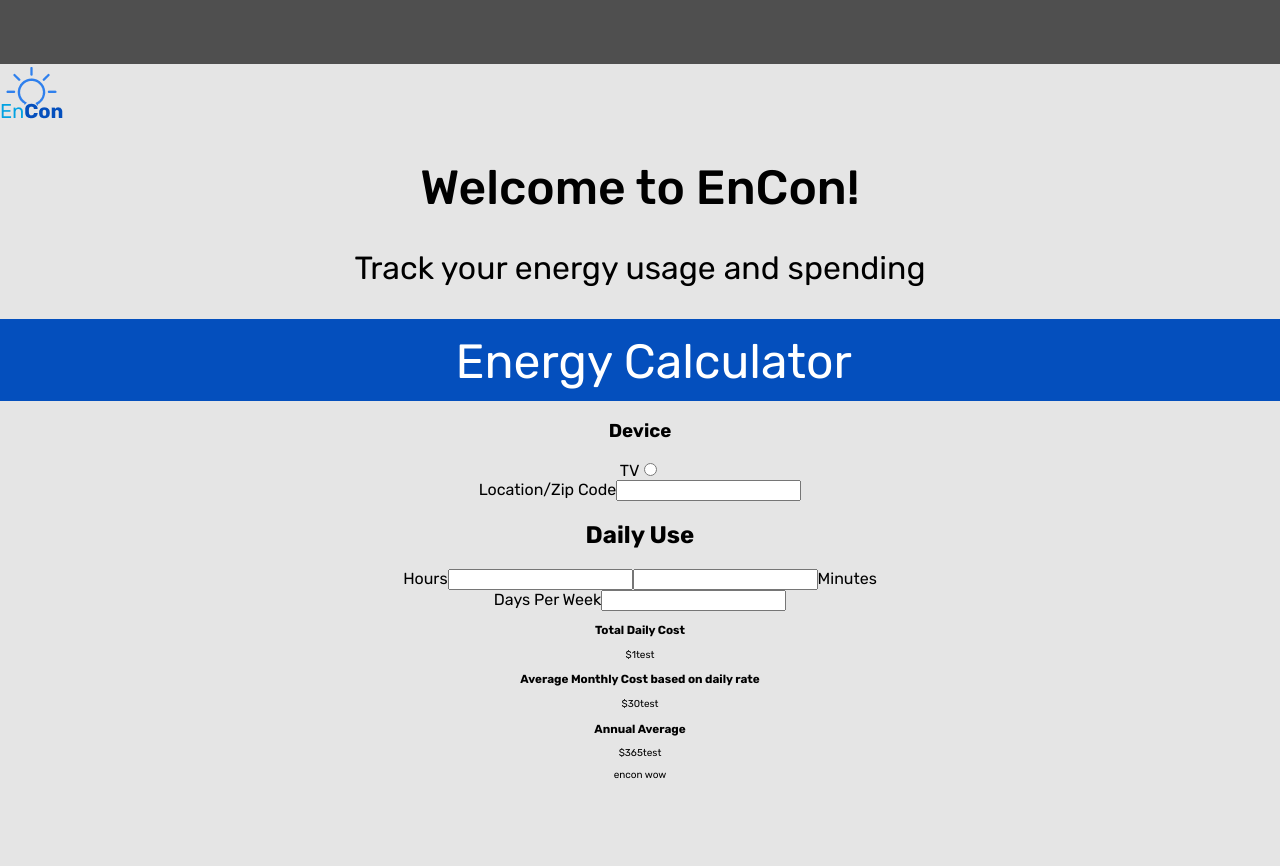
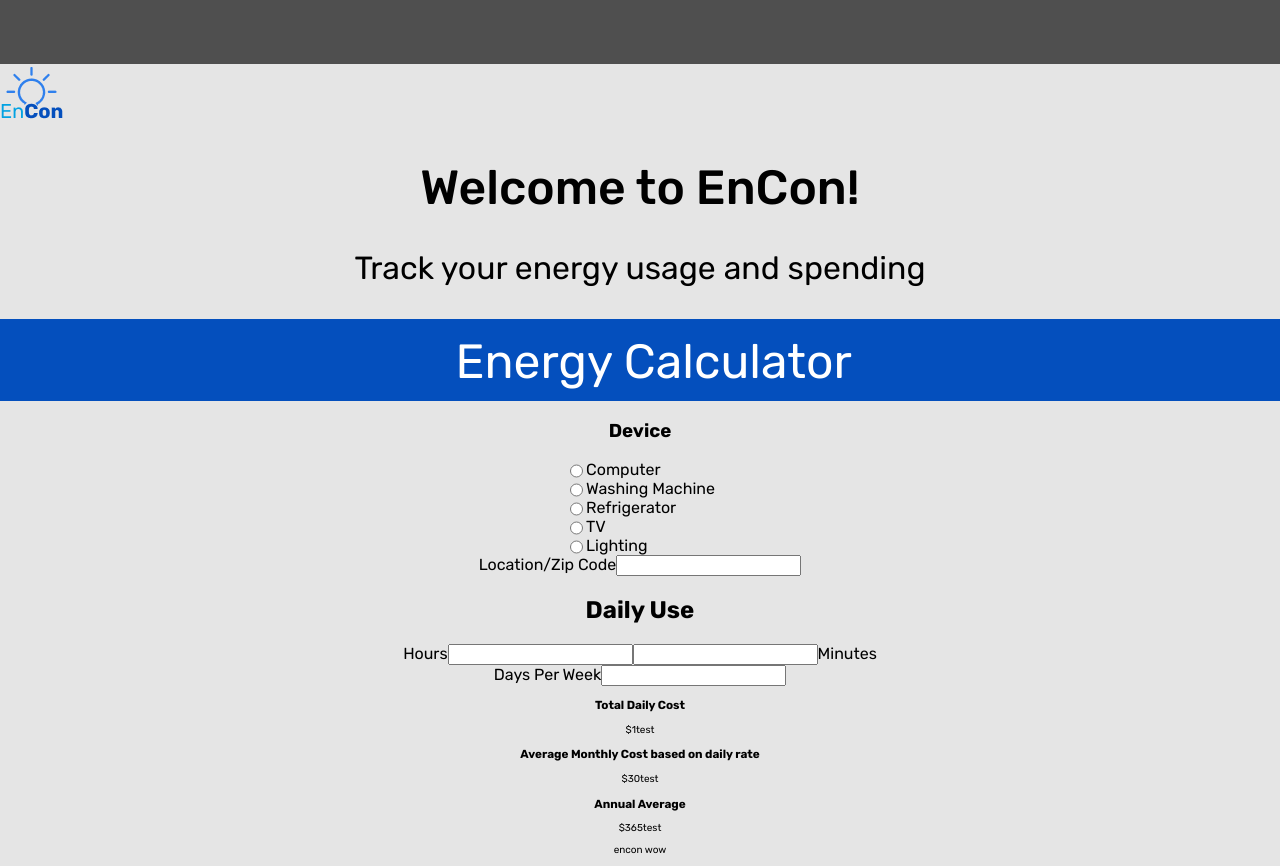
Before and after one commit to BloomTech-Labs/Encon-fe, a React (Create React App) app in the folder encon/: page / in a window 1280 px wide. Before the commit the page ends 800 px from the top, so only its background shows below. Built offline with nearby package versions, Linux system fonts and the light colour scheme.

Commit message:
styled and made radio buttons

```diff
--- a/encon/src/components/Calculator.js
+++ b/encon/src/components/Calculator.js
@@ -3,18 +3,37 @@ import "../components/Calculator.scss";
 export const Calculator = () => {
   return (
     <div>
+      {/* Calculator Starts here and is a form itself */}
       <form className="calculator">
         <h3>Device</h3>
-        <label>
-          TV
-          <input className="radio" type="radio" value="TV" />
-        </label>
-
+        {/* All the radio buttons begin here */}
+        <div className="radioButtons">
+          <label className="radio">
+            Computer
+            <input type="radio" value="Computer" />
+          </label>
+          <label className="radio">
+            Washing Machine
+            <input type="radio" value="Washing Machine" />
+          </label>
+          <label className="radio">
+            Refrigerator
+            <input type="radio" value="Washer/Dryer" />
+          </label>
+          <label className="radio">
+            TV
+            <input type="radio" value="TV" />
+          </label>
+          <label className="radio">
+            Lighting
+            <input type="radio" value="Lighting" />
+          </label>
+        </div>
+        {/* Radio Buttons end here */}
         <label>
           Location/Zip Code
           <input type="text" />
         </label>
-
         <div>
           <h2>Daily Use</h2>
 
@@ -28,13 +47,11 @@ export const Calculator = () => {
             Minutes
           </label>
         </div>
-
         <label>
           Days Per Week
           <input type="integer" />
         </label>
       </form>
-
       <div className="calc-output">
         {/*use expression interpolation `${}` to insert output data once we connect to DS BE using axios*/}
         <h3>Total Daily Cost</h3>
--- a/encon/src/components/Calculator.scss
+++ b/encon/src/components/Calculator.scss
@@ -4,4 +4,15 @@
   flex-direction: column;
   align-items: center;
   justify-content: space-evenly;
+
+  .radioButtons {
+    display: flex;
+    flex-direction: column;
+    align-items: flex-start;
+    .radio {
+      display: flex;
+      flex-direction: row-reverse;
+      justify-content: space-evenly;
+    }
+  }
 }
```
